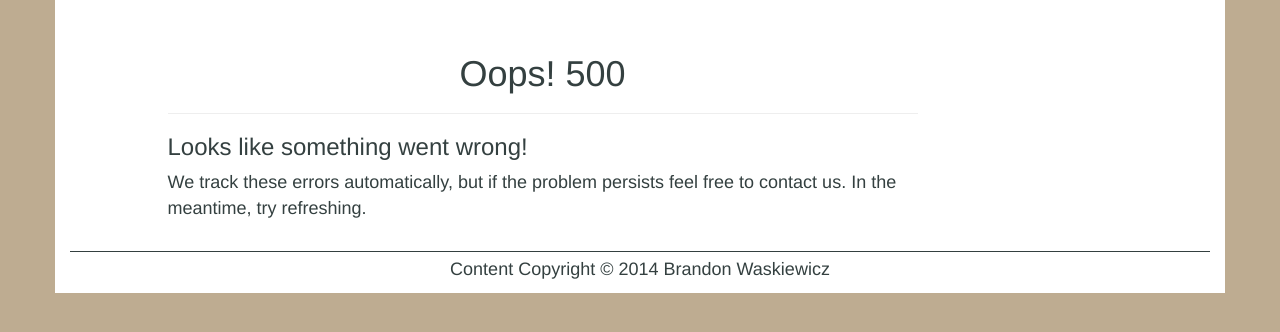
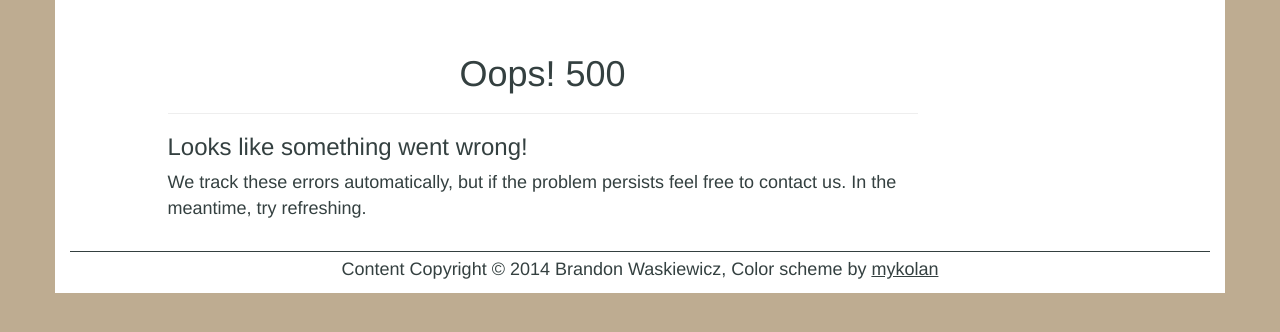
Before and after one commit to brandonw/personal-site, a Django app: template personal-site/templates/500.html in a window 1280 px wide. Shown: the part 51-383 px from the top of the page. Run offline with Django 3.2, Linux system fonts and the light colour scheme; the template is opened without the code that fills it, so the values that code supplies are empty; some libraries are stand-ins or nearby versions.

Commit message:
Add color theme reference

```diff
--- a/personal-site/templates/base.html
+++ b/personal-site/templates/base.html
@@ -92,7 +92,7 @@
             </div>
             <hr id="footer" />
             {% block footer %}
-            <p class="text-center">Content Copyright &copy; {% now "Y" %} Brandon Waskiewicz
+            <p class="text-center">Content Copyright &copy; {% now "Y" %} Brandon Waskiewicz, Color scheme by <a href="https://kuler.adobe.com/jazz-impressions-of-japan-color-theme-4256441/">mykolan</a></p>
             {% endblock %}
         </div>
 
```
